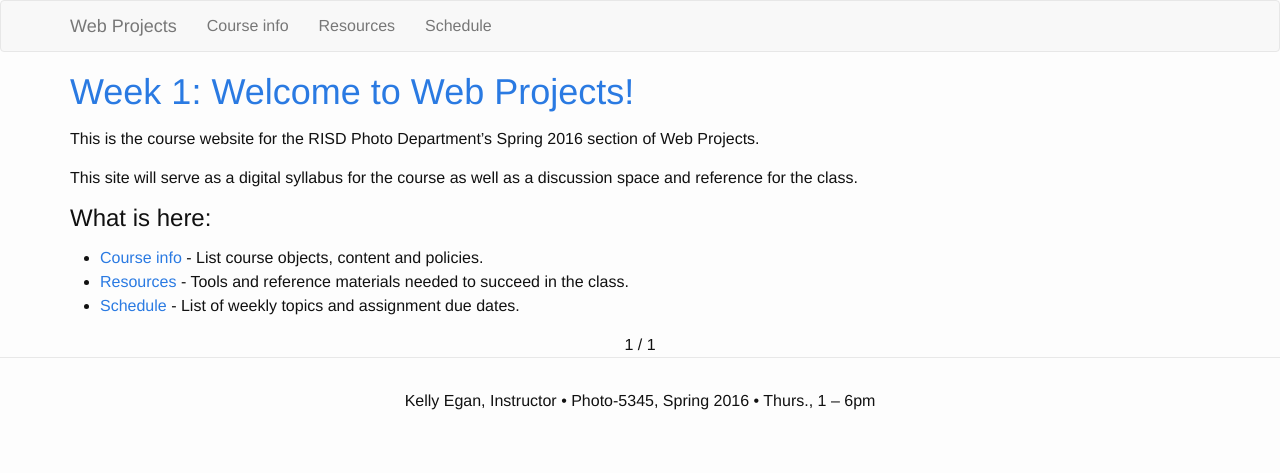
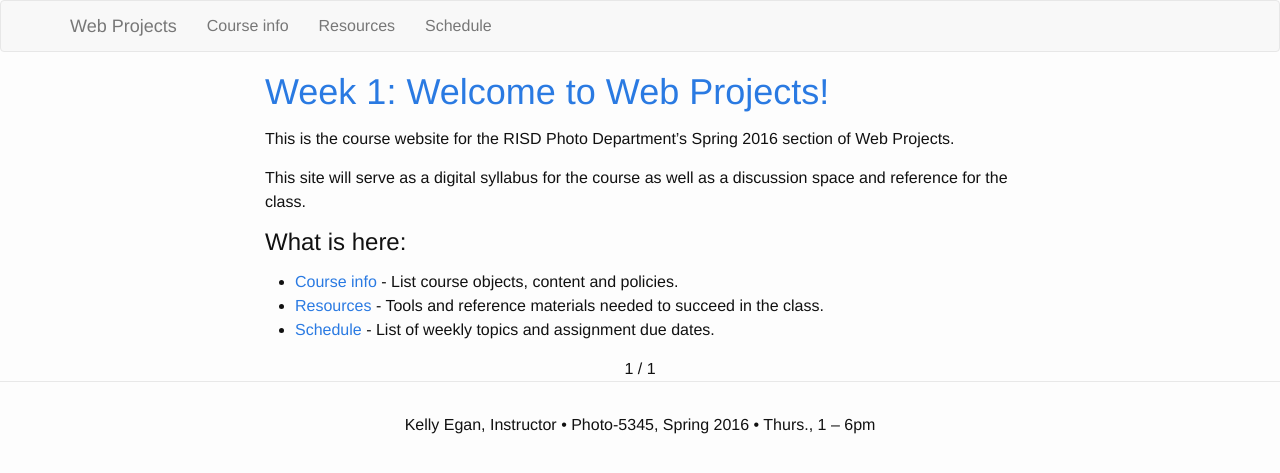
Before and after one commit to michelav/fa7-frameworks, a Jekyll site: the page built from index.html, in a window 1280 px wide. Shown: the top 473 px of the page. Built offline with Jekyll 4.4.1, drawn with Linux system fonts in a browser that asks for light colours; the list of posts is cut into pages by our own code.

Commit message:
Reduce article width of index and post pages to 8 columns

```diff
--- a/_layouts/post.html
+++ b/_layouts/post.html
@@ -2,7 +2,7 @@
 layout: default
 ---
 <div class="container">
-  <header>
+  <header class="col-md-8 col-md-offset-2">
     <div class="page-header">
       <h1>{{ page.title }}</h1>
     </div>
@@ -10,7 +10,7 @@ layout: default
     </p>
   </header>
 
-  <article>
+  <article class="col-md-8 col-md-offset-2">
     {{ content }}
   </article>
 </div>
--- a/index.html
+++ b/index.html
@@ -2,11 +2,15 @@
 layout: default
 ---
 <div class="container">
+  <div class="row">
   {% for post in paginator.posts %}
+
+    <div class="col-md-8 col-md-offset-2">
     <h1><a href="{{ post.url | prepend: site.baseurl }}">{{ post.title }}</a></h1>
     <p>{{ post.content }}</p>
     </div>
   {% endfor %}
+  </div>
 
   <div class="text-center">
     {% if paginator.previous_page %}
```
